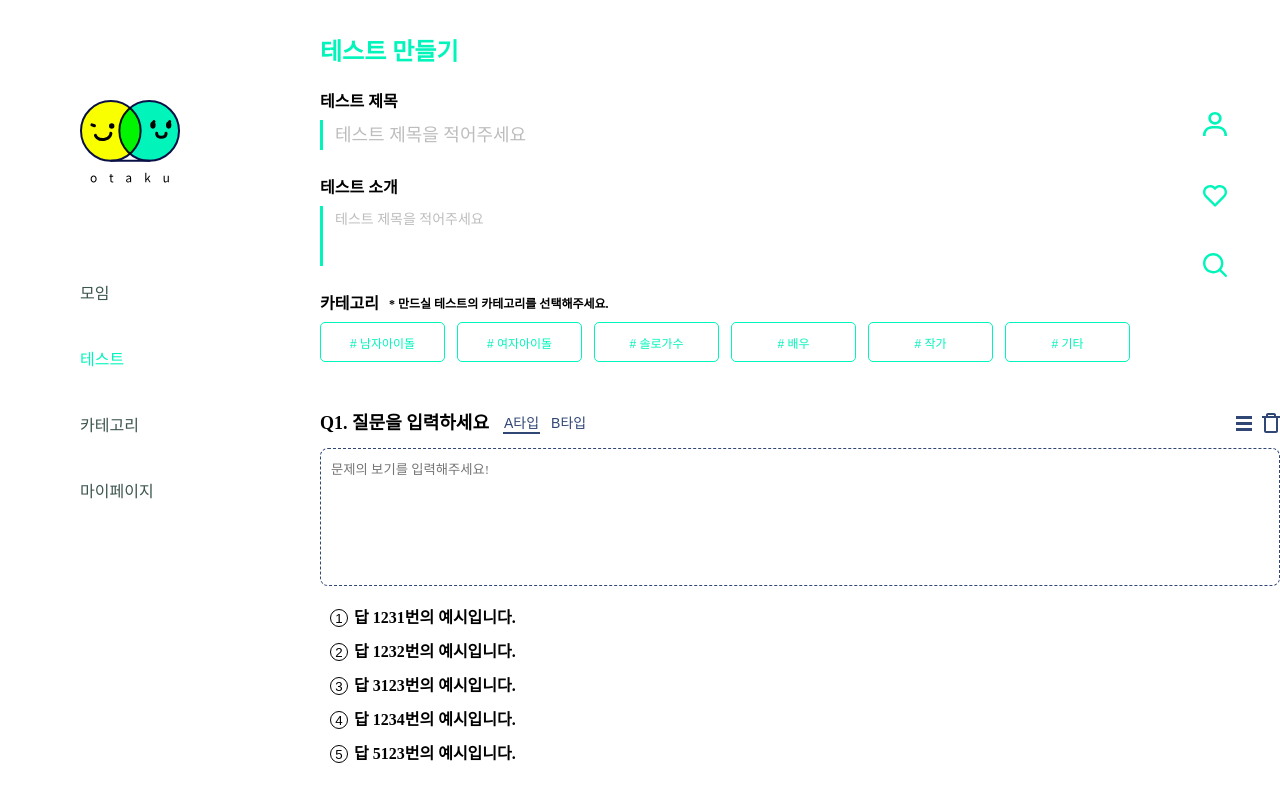
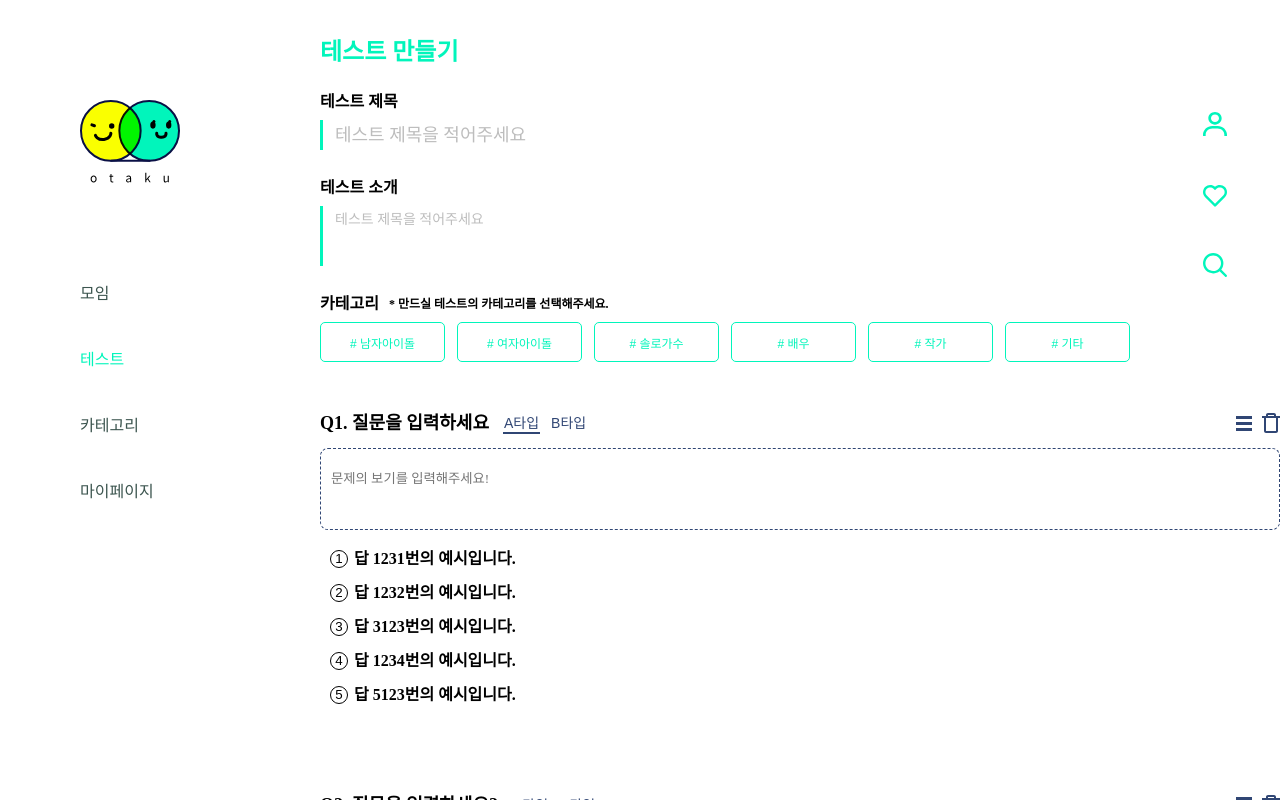
Before and after one commit to lmotp/otaku, a React (Create React App) app: page /test/make in a window 1280 px wide. Both pictures are taken after a click on the button 800 px from the left and 518 px from the top of the page. Shown: the top 800 px of the page. Built offline with nearby package versions, Linux system fonts and the light colour scheme; a web font is replaced by a local one.

Commit message:
MakeTestQuiz TextArea autoHeight logic modify

```diff
--- a/src/components/TestMake/MakeTestQuiz.tsx
+++ b/src/components/TestMake/MakeTestQuiz.tsx
@@ -1,4 +1,4 @@
-import React, { KeyboardEvent, memo, useRef, useState } from 'react';
+import React, { memo, useRef, useState } from 'react';
 import styled from 'styled-components';
 import { IQuizInfo } from '../../typings/TestMake';
 import { ReactComponent as MoveMenu } from '../../assets/imgs/move-menu.svg';
@@ -24,19 +24,16 @@ const MakeTestQuiz = ({ quizInfo, id }: QuizInfoProps) => {
     setQuizType(type);
   };
 
-  const autoResizeTextarea = (e: any) => {
-    const textAreaHeight = e.target.scrollHeight + 2; // +2는 높이값을 맞추기 위해 추가 (뭔가 애매함)
-    console.log(e);
-
-    if (textAreaRef.current && e.keyCode === 13 && textAreaHeight > 138) {
-      console.log(textAreaHeight);
-      textAreaRef.current.style.height = `${textAreaHeight + 8}px`;
-    }
+  const autoResizeTextarea = () => {
+    textAreaRef.current.style.height = 'auto';
+    textAreaRef.current.style.height = textAreaRef.current.scrollHeight + 'px';
   };
 
   const onAddQuizContent = () => {
     setAddContentState(true);
   };
+
+  const onDeletQuizItem = () => {};
 
   const style = {
     transform: CSS.Transform.toString(transform),
@@ -67,19 +64,21 @@ const MakeTestQuiz = ({ quizInfo, id }: QuizInfoProps) => {
         </QuizTopWrapLeft>
         <QuizTopWrapRight>
           <IconMoveMenu {...listeners} {...attributes} />
-          <IconTrash />
+          <IconTrash onClick={onDeletQuizItem} />
         </QuizTopWrapRight>
       </QuizTopWrap>
       {addContentState ? (
-        <QuizContentsTextArea
-          ref={textAreaRef}
-          placeholder="문제의 보기를 입력해주세요!"
-          onKeyDown={autoResizeTextarea}
-        />
+        <QuizTextAreaWrap>
+          <QuizContentsTextArea
+            ref={textAreaRef}
+            placeholder="문제의 보기를 입력해주세요!"
+            onChange={autoResizeTextarea}
+          />
+        </QuizTextAreaWrap>
       ) : (
-        <QuizEContents>
+        <QuizContents>
           <QuizContentsButton onClick={onAddQuizContent} />
-        </QuizEContents>
+        </QuizContents>
       )}
       <QuizBottomWrap buttonType={quizType}>
         {quizInfo.examples.map((item) => (
@@ -147,27 +146,36 @@ const IconTrash = styled(Trash)`
   cursor: pointer;
 `;
 
-const QuizEContents = styled.div`
+const QuizTextAreaWrap = styled.div`
+  box-sizing: border-box;
+  padding: 20px 10px;
+  margin-bottom: 20px;
+  width: 100%;
+  border-radius: 8px;
+  border: 1px dashed #304674;
+`;
+
+const QuizContentsTextArea = styled.textarea`
+  display: block; // textarea는 chrome에서 마진 2값이 존재함 그래서 block으로 처리해줘야 함
+  box-sizing: border-box;
+  line-height: 1.5;
+  padding: 0;
+  width: 100%;
+  outline: none;
+  resize: none;
+  border: none;
+  overflow-y: hidden;
+`;
+
+const QuizContents = styled.div`
   display: flex;
   justify-content: center;
   align-items: center;
   margin-bottom: 20px;
+  padding: 20px 10px;
   width: 100%;
-  min-height: 140px;
   border: 1px dashed #304674;
   border-radius: 8px;
-`;
-
-const QuizContentsTextArea = styled.textarea`
-  box-sizing: border-box;
-  padding: 10px;
-  margin-bottom: 20px;
-  width: 100%;
-  height: 138px; // border 1px 뺀거긴한데. 왜 box-sizing에서 안빠지는지 의문.
-  outline: none;
-  resize: none;
-  border-radius: 8px;
-  border: 1px dashed #304674;
 `;
 
 const QuizContentsButton = styled.button`
```
